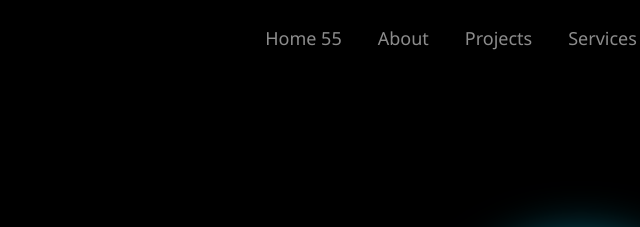
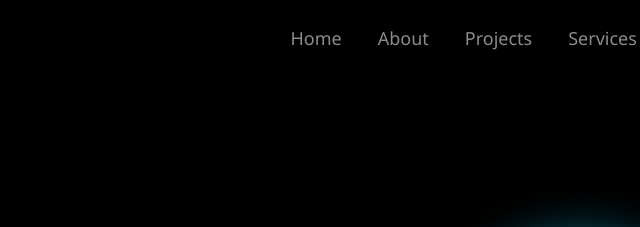
Before and after one commit to waleedjawed78/Portfolio, a plain HTML site: page index.html in a window 1280 px wide. Shown: the top 227 px of the page, 464-1104 px from the left. Drawn offline with Linux system fonts and the light colour scheme.

Commit message:
update index.html

```diff
--- a/index.html
+++ b/index.html
@@ -20,7 +20,7 @@
             <div class="collapse navbar-collapse" id="navbarNav">
                 <ul class="navbar-nav ms-auto">
                     <li class="nav-item">
-                        <a class="nav-link" href="#home">Home 55</a>
+                        <a class="nav-link" href="#home">Home</a>
                     </li>
                     <li class="nav-item">
                         <a class="nav-link" href="#about">About</a>
```
